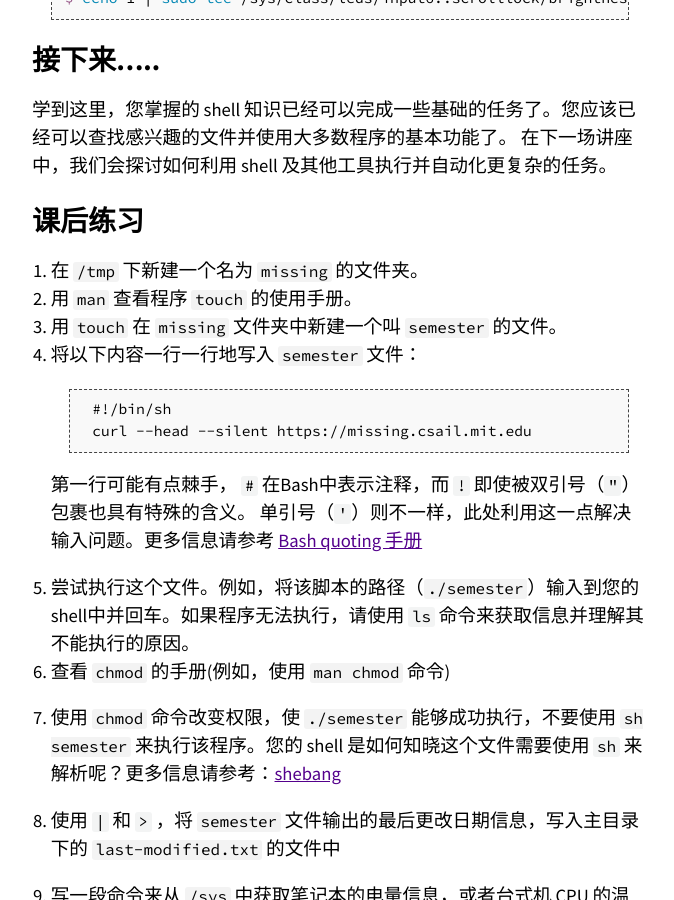
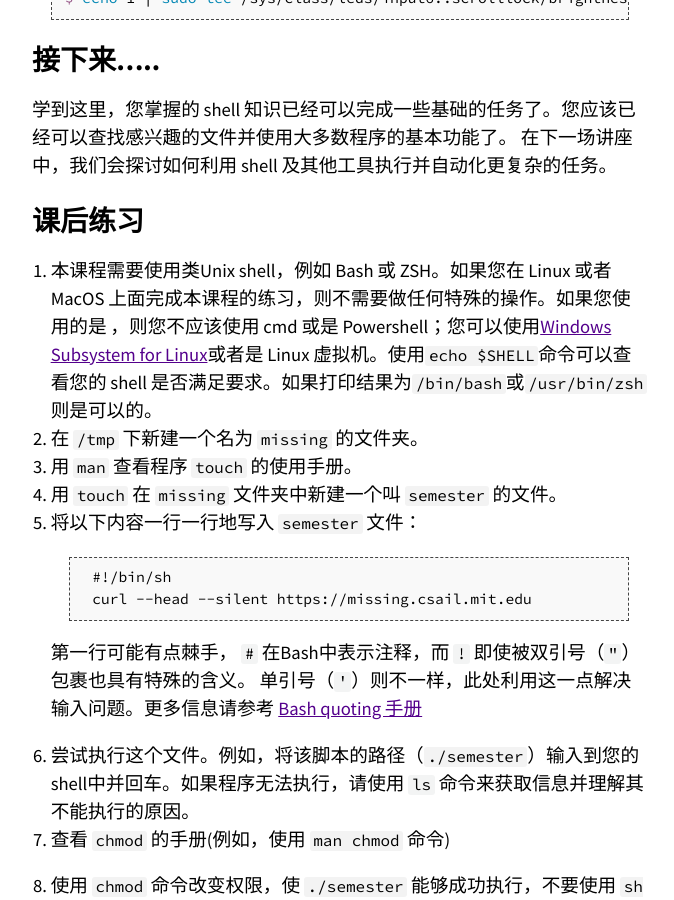
Before and after one commit to missing-semester-cn/missing-semester-cn.github.io, a Jekyll site: the page built from _2020/course-shell.md, in a window 1280 px wide and 900 px high, scrolled down 7241 px. Shown: the whole window, without its empty margins (300-974 px from the left). Built offline with Jekyll 4.4.1, drawn with Linux system fonts in a browser that asks for light colours.

Commit message:
[upstream sync] 0cf3d52
Add note about Windows and cmd.exe/PowerShell

```diff
--- a/_2020/course-shell.md
+++ b/_2020/course-shell.md
@@ -240,6 +240,7 @@ $ echo 1 | sudo tee /sys/class/leds/input6::scrolllock/brightness
 
 # 课后练习
 
+0. 本课程需要使用类Unix shell，例如 Bash 或 ZSH。如果您在 Linux 或者 MacOS 上面完成本课程的练习，则不需要做任何特殊的操作。如果您使用的是 ，则您不应该使用 cmd 或是 Powershell；您可以使用[Windows Subsystem for Linux](https://docs.microsoft.com/en-us/windows/wsl/)或者是 Linux 虚拟机。使用`echo $SHELL`命令可以查看您的 shell 是否满足要求。如果打印结果为`/bin/bash`或`/usr/bin/zsh`则是可以的。
 1. 在 `/tmp` 下新建一个名为 `missing` 的文件夹。
 2. 用 `man` 查看程序 `touch` 的使用手册。
 3. 用 `touch` 在 `missing` 文件夹中新建一个叫 `semester` 的文件。
```
